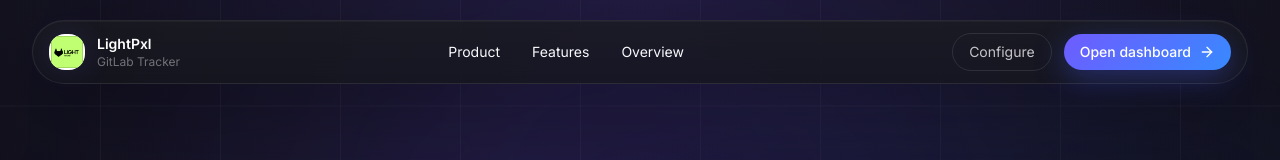
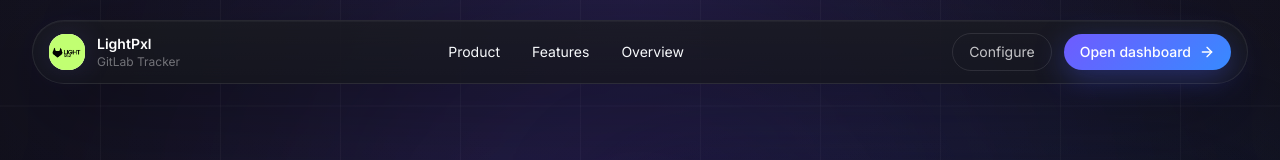
Before and after one commit to LightPxl/gitlab-tracker, a React (Vite) app: page /#/landing in a window 1280 px wide. Shown: the top 160 px of the page. Built offline with nearby package versions, Linux system fonts and the light colour scheme; the HTML template or start-up script is replaced by a standard one.

Commit message:
fix: Logo

```diff
--- a/src/pages/Landing.tsx
+++ b/src/pages/Landing.tsx
@@ -179,7 +179,7 @@ export default function Landing() {
           <div className="linear-surface flex items-center justify-between rounded-full px-4 py-3">
             <Link to="/landing" className="flex items-center gap-3">
               <div className="flex h-9 w-9 items-center justify-center rounded-2xl bg-white shadow-[0_0_30px_rgba(111,91,255,0.15)] overflow-hidden">
-                <img src={logoUrl} alt="Logo" className="h-8 w-8 object-contain" />
+                <img src={logoUrl} alt="Logo" className="w-full h-full object-cover" />
               </div>
               <div>
                 <p className="text-sm font-semibold text-white">LightPxl</p>
```
Also changed, not shown: public/logo.jpg.
